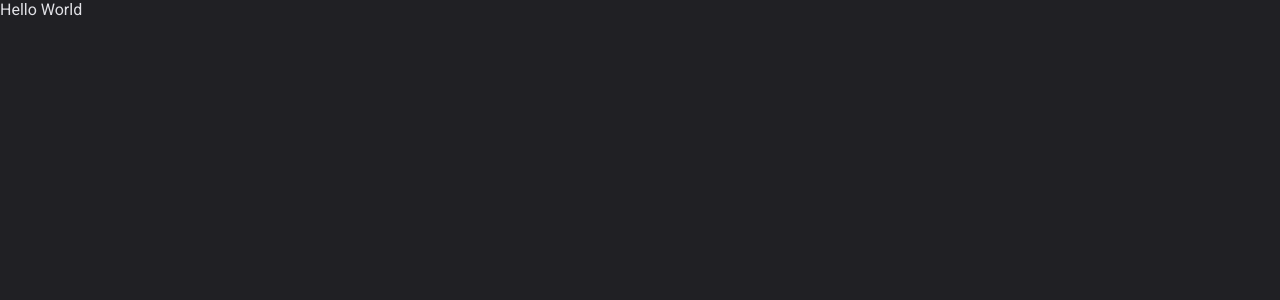
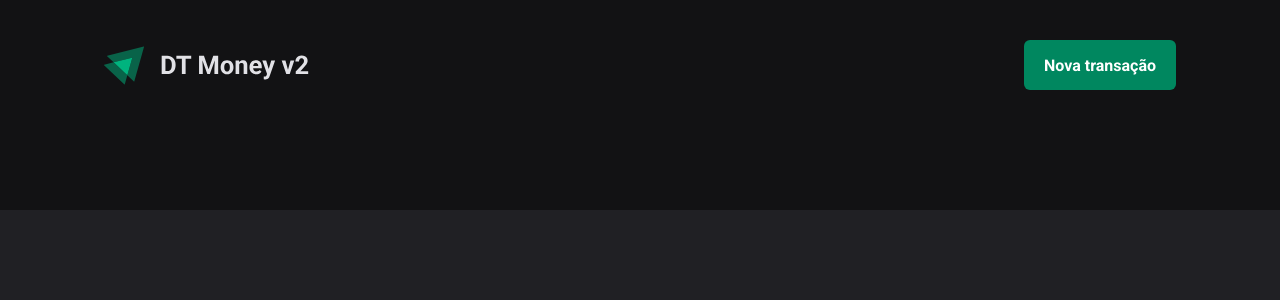
Before and after one commit to renyzeraa/dt-money-v2, a React (Vite) app: page / in a window 1280 px wide. Shown: the top 300 px of the page. Built offline with nearby package versions, Linux system fonts and the light colour scheme.

Commit message:
feat: header estatico

```diff
--- a/src/App.tsx
+++ b/src/App.tsx
@@ -1,5 +1,7 @@
+import { Transactions } from "./pages/transactions";
+
 export function App() {
   return (
-    <h1 className="">Hello World</h1>
+    <Transactions />
   )
 }
--- /dev/null
+++ b/src/components/header.tsx
@@ -0,0 +1,12 @@
+import logoImg from '../assets/logo.svg'
+
+export function Header() {
+    return (
+        <header className="bg-gray-900 pt-10 pb-[7.5rem]">
+            <div className="max-w-container mx-auto w-full px-6 flex justify-between items-center">
+                <img src={logoImg} alt="imagem de triangulo verde com nome ao lado dt money v2" />
+                <button className='h-[50px] border-none bg-green-500 text-white font-bold px-5 rounded-md cursor-pointer hover:bg-green-700 transition-colors'>Nova transação</button>
+            </div>
+        </header>
+    )
+}
--- /dev/null
+++ b/src/pages/transactions.tsx
@@ -0,0 +1,9 @@
+import { Header } from "../components/header";
+
+export function Transactions() {
+    return (
+        <div>
+            <Header />
+        </div>
+    )
+}
--- a/tailwind.config.js
+++ b/tailwind.config.js
@@ -25,6 +25,9 @@ export default {
         'red-300': '#F75A68',
         'red-500': '#AB222E',
         'red-700': '#7A1921',
+      },
+      maxWidth: {
+        'container': '1120px',
       }
     },
   },
```
Also changed, not shown: src/assets/logo.svg (added).
